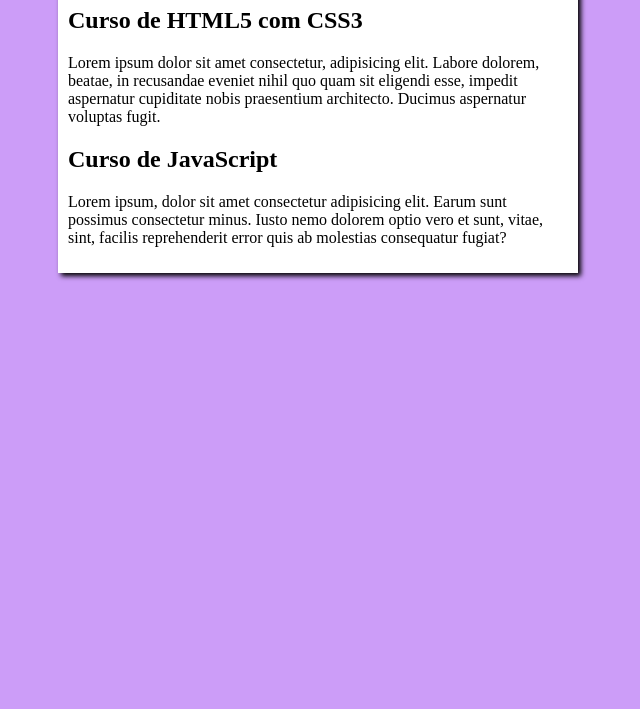
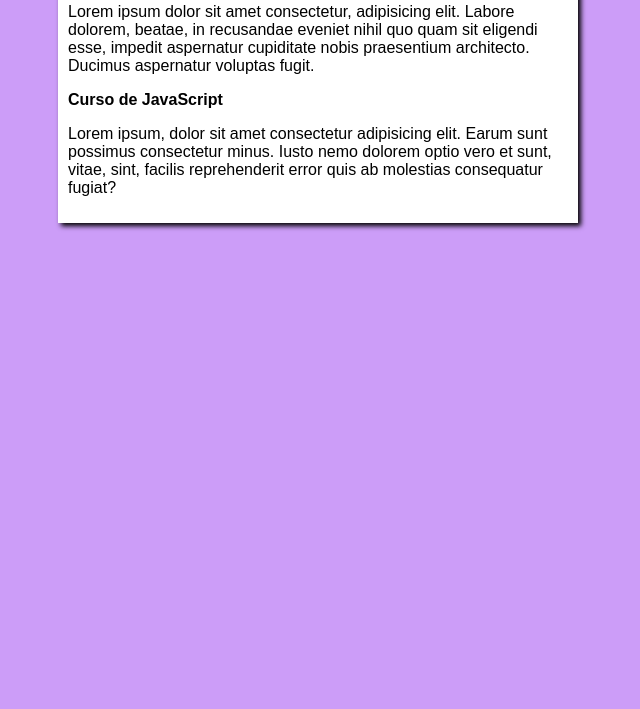
Before and after one commit to RebecaAbisag/Projeto-Site-, a plain HTML site: page index.html in a window 1280 px wide. Shown: the part 91-800 px from the top of the page, without its empty margins (322-962 px from the left). Drawn offline with Linux system fonts and the light colour scheme.

Commit message:
Ajuste design

```diff
--- a/estilos/style.css
+++ b/estilos/style.css
@@ -1,20 +1,16 @@
-{
-    font-family:Arial, Helvetica, Sans-serif;
+* {
+    font-family: Arial, Helvetica, sans-serif;
     font-size: 16px;
-
 }
 
-body{
-    background-color:rgb(204, 157, 248) ;
-
-
+body {
+    background-color: rgb(204, 157, 248);
 }
 
 main {
     background-color: white;
     width: 500px;
-    margin: auto ;
+    margin: auto;
     padding: 10px;
     box-shadow: 3px 3px 5px black;
-
 }
```
